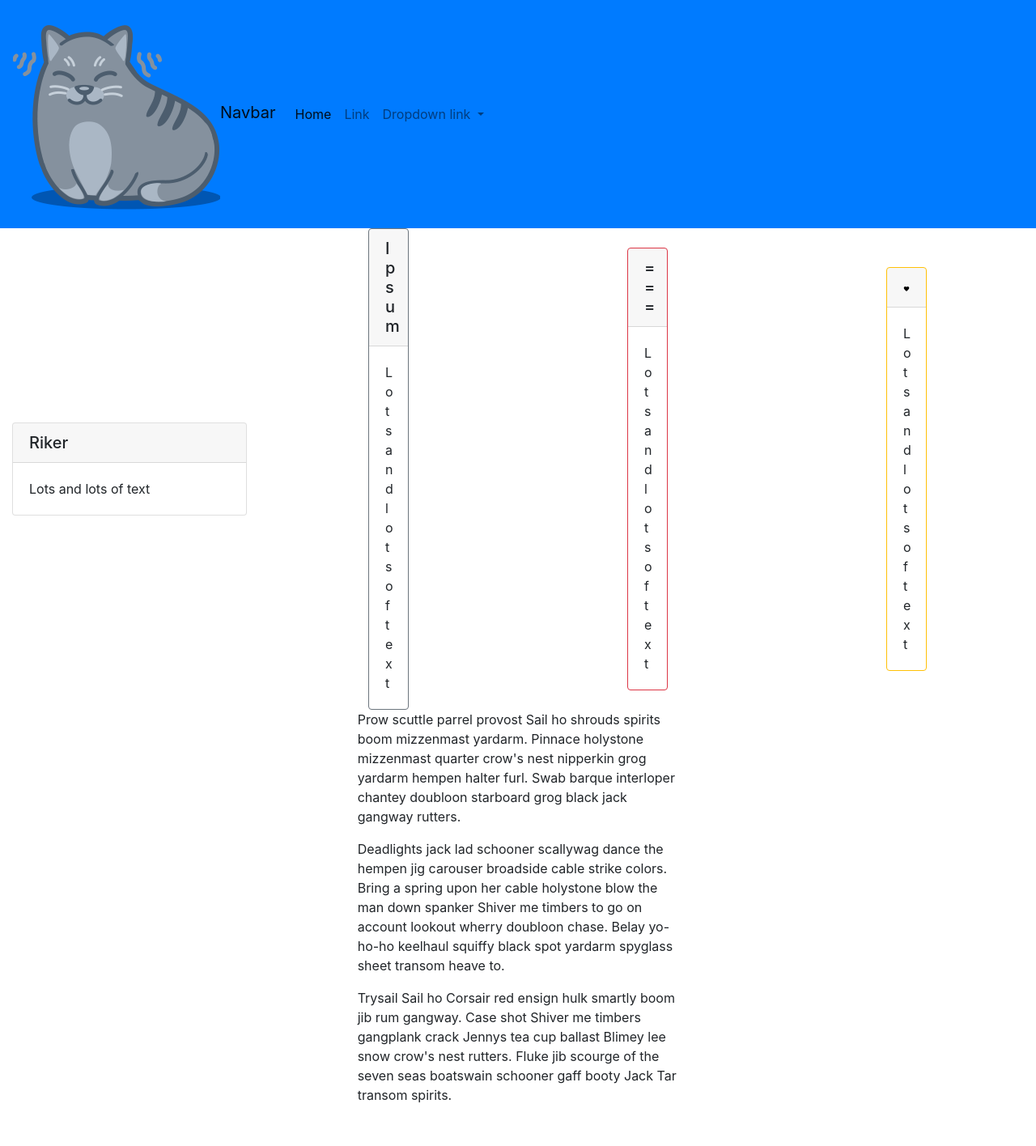
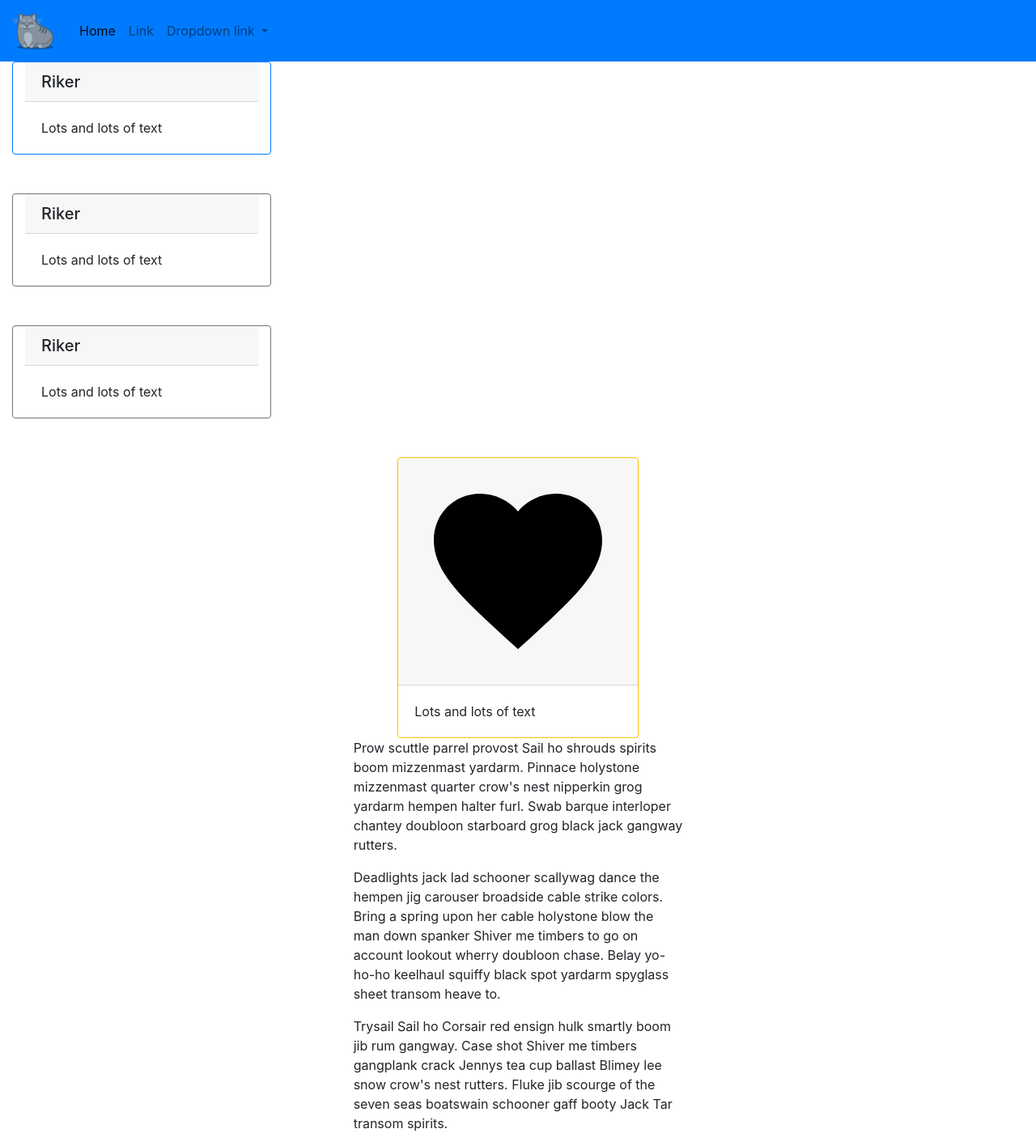
Before and after one commit to uss-hopper/snap-challenges-EricaTollefson, a PHP site: page / in a window 1280 px wide. Shown: the whole page at 81% size. Before the commit the page ends 1363 px from the top, so only its background shows below. Run offline with PHP 8.4, Linux system fonts and the light colour scheme.

Commit message:
update snap-08-08/index.php to remove unused html not used in answer

```diff
--- a/snap-08-08/index.php
+++ b/snap-08-08/index.php
@@ -20,7 +20,7 @@
 	</head>
 	<body>
 		<nav class="navbar navbar-expand-lg navbar-light bg-primary text-light">
-			<a class="navbar-brand" href="#"><img src="cat-icon.png" alt="a cute cat">Navbar</a>
+			<a class="navbar-brand pr-2" href="#"><img src="cat-icon.png" alt="a cute cat" width="50" height="auto"></a>
 			<button class="navbar-toggler" type="button" data-toggle="collapse" data-target="#navbarNavDropdown" aria-controls="navbarNavDropdown" aria-expanded="false" aria-label="Toggle navigation">
 				<span class="navbar-toggler-icon"></span>
 			</button>
@@ -46,40 +46,31 @@
 			</div>
 		</nav>
 		<div class="container-fluid">
-			<div class="row d-flex flex-row justify-content-around">
-				<div class="col-md-3 m-auto">
-					<div class="card">
+			<div class="card-deck">
+					<div class="card col-md-3 border-primary mb-5">
 						<h5 class="card-header">Riker</h5>
 						<div class="card-body">
 							<p class="card-text">Lots and lots of text</p>
 						</div>
 					</div>
 				</div>
-				<div class="col-md-3 m-auto">
-					<div class="row d-flex flex-row justify-content-around">
-						<div class="col-md-3 m-auto">
-							<div class="card border border-secondary border-rounded">
-								<h5 class="card-header">Ipsum</h5>
+						<div class="card-deck">
+							<div class="card col-md-3 border-secondary mb-5 border-rounded">
+								<h5 class="card-header">Riker</h5>
 								<div class="card-body">
 									<p class="card-text">Lots and lots of text</p>
 								</div>
 							</div>
 						</div>
+			<div class="card-deck">
+				<div class="card col-md-3 border-secondary mb-5 border-rounded">
+					<h5 class="card-header">Riker</h5>
+					<div class="card-body">
+						<p class="card-text">Lots and lots of text</p>
 					</div>
 				</div>
-				<div class="col-md-3 m-auto">
-					<div class="row d-flex flex-row justify-content-around">
-						<div class="col-md-3 m-auto">
-							<div class="card border border-danger border-rounded">
-								<h5 class="card-header">===</h5>
-								<div class="card-body">
-									<p class="card-text">Lots and lots of text</p>
-								</div>
-							</div>
-						</div>
-					</div>
-				</div>
-				<div class="col-md-3 m-auto">
+			</div>
+		</div>
 					<div class="row d-flex flex-row justify-content-around">
 						<div class="col-md-3 m-auto">
 							<div class="card border border-warning border-rounded">
@@ -91,7 +82,6 @@
 						</div>
 					</div>
 				</div>
-			</div>
 			<div class="row d-flex flex-row justify-content-around">
 				<div class="col-md-4 m-auto">
 					<p class="text-left">Prow scuttle parrel provost Sail ho shrouds spirits boom mizzenmast yardarm. Pinnace holystone mizzenmast quarter crow's nest nipperkin grog yardarm hempen halter furl. Swab barque interloper chantey doubloon starboard grog black jack gangway rutters.</p>
```
